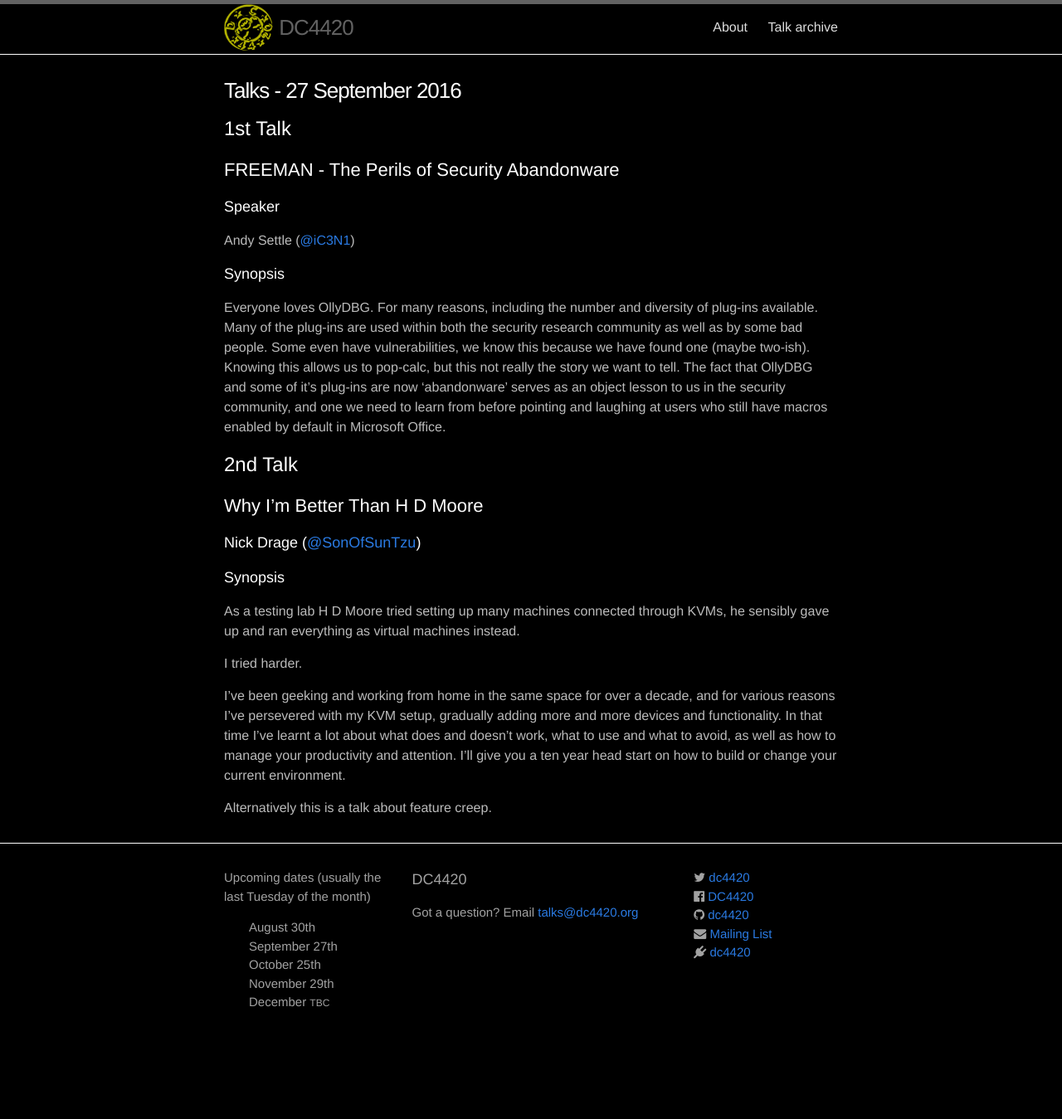
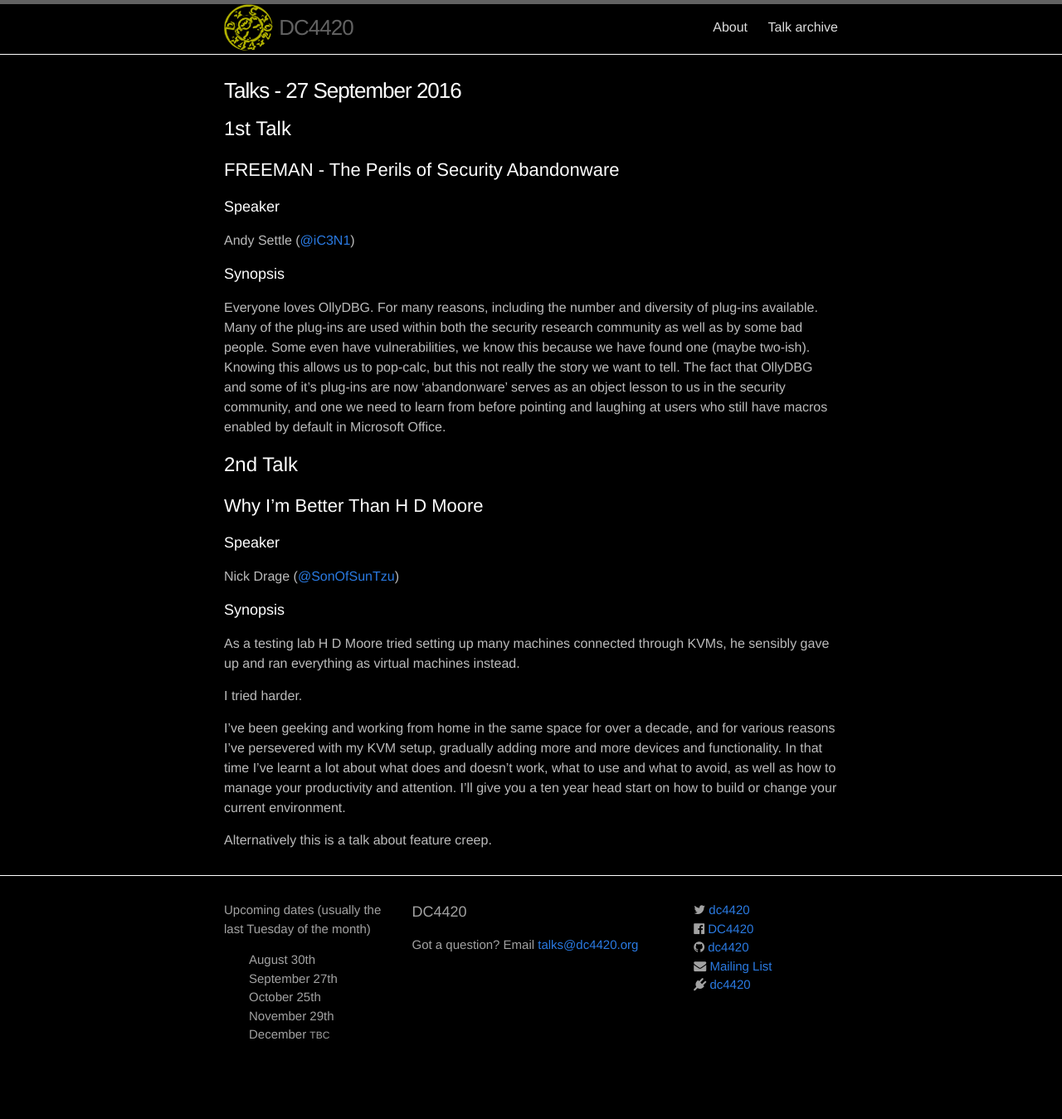
Before and after one commit to dc4420/website, a Jekyll site: the page built from _posts/2016-09-27-talks.markdown, in a window 1280 px wide. Shown: the whole page at 83% size. Built offline with Jekyll 4.4.1, drawn with Linux system fonts in a browser that asks for light colours; nearby versions of some CDN libraries; before the commit the page ends 1310 px from its top, so only the background shows below that.

Commit message:
minor fix to September layout

```diff
--- a/_posts/2016-09-27-talks.markdown
+++ b/_posts/2016-09-27-talks.markdown
@@ -31,7 +31,9 @@
 
 ## Why I'm Better Than H D Moore
 
-### Nick Drage ([@SonOfSunTzu](https://twitter.com/SonOfSunTzu))
+### Speaker
+
+Nick Drage ([@SonOfSunTzu](https://twitter.com/SonOfSunTzu))
 
 ### Synopsis
 
```
